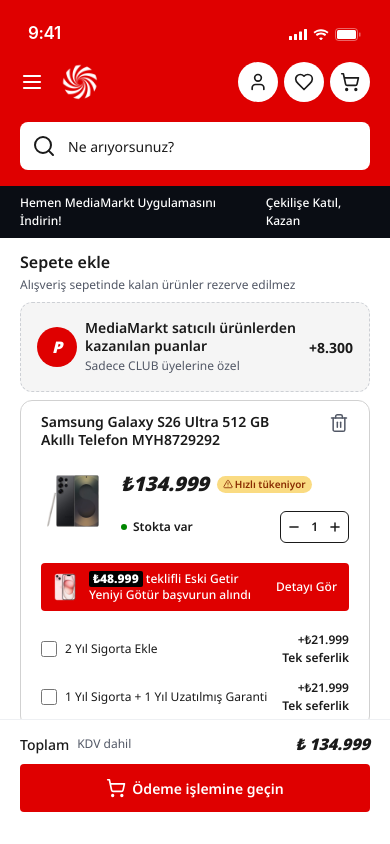
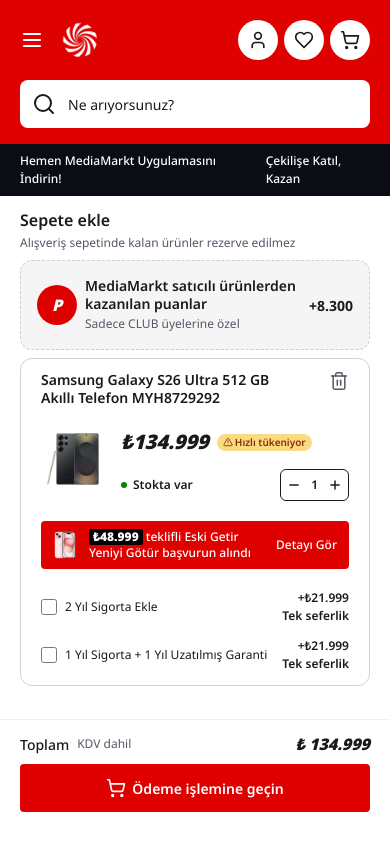
Before and after one commit to fatihsaruhan95-sudo/ftg-mediamarkt, a Next.js app: page /product/cart in a window 390 px wide. Built offline with nearby package versions, Linux system fonts and the light colour scheme.

Commit message:
Fix: hide StatusBar on mobile, use safe-area for header padding

```diff
--- a/app/globals.css
+++ b/app/globals.css
@@ -73,4 +73,9 @@
   body {
     background: #ffffff;
   }
+
+  /* On real devices the OS status bar is real, so collapse the fake 54px gap */
+  .status-bar-pt {
+    padding-top: max(env(safe-area-inset-top), 12px) !important;
+  }
 }
--- a/app/product/cart/page.tsx
+++ b/app/product/cart/page.tsx
@@ -34,7 +34,7 @@
       {/* Fixed header */}
       <div className="shrink-0 bg-[#DF0000]">
         <StatusBar variant="light" />
-        <div className="flex w-full items-center justify-between px-[20px] pt-[54px] pb-[12px]">
+        <div className="status-bar-pt flex w-full items-center justify-between px-[20px] pt-[54px] pb-[12px]">
           <div className="flex items-center gap-[8px]">
             <Menu className="h-[24px] w-[24px] text-white" strokeWidth={2.2} />
             <div className="relative h-[56px] w-[56px]">
--- a/components/PDPContent.tsx
+++ b/components/PDPContent.tsx
@@ -29,7 +29,7 @@
       {/* Fixed header — only nav row */}
       <div className="shrink-0 bg-[#DF0000]">
         <StatusBar variant="light" />
-        <div className="flex w-full items-center justify-between px-[20px] pt-[54px] pb-[12px]">
+        <div className="status-bar-pt flex w-full items-center justify-between px-[20px] pt-[54px] pb-[12px]">
           <div className="flex items-center gap-[8px]">
             <Menu className="h-[24px] w-[24px] text-white" strokeWidth={2.2} />
             <div className="relative h-[56px] w-[56px]">
--- a/components/StatusBar.tsx
+++ b/components/StatusBar.tsx
@@ -10,7 +10,7 @@
 }) {
   const fg = variant === "light" ? "#ffffff" : "#000000";
   return (
-    <div className="pointer-events-none absolute inset-x-0 top-0 z-50 flex h-[54px] items-center justify-between px-[28px] pt-[14px]">
+    <div className="pointer-events-none absolute inset-x-0 top-0 z-50 hidden h-[54px] items-center justify-between px-[28px] pt-[14px] sm:flex">
       <span
         className="text-[17px] font-semibold tracking-[-0.4px]"
         style={{ color: fg, fontFamily: "SF Pro Text, system-ui" }}
```
